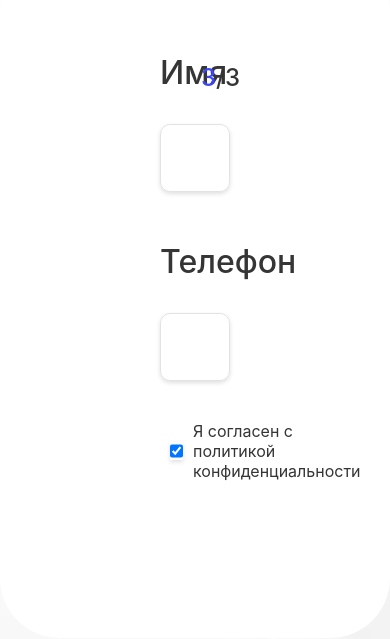
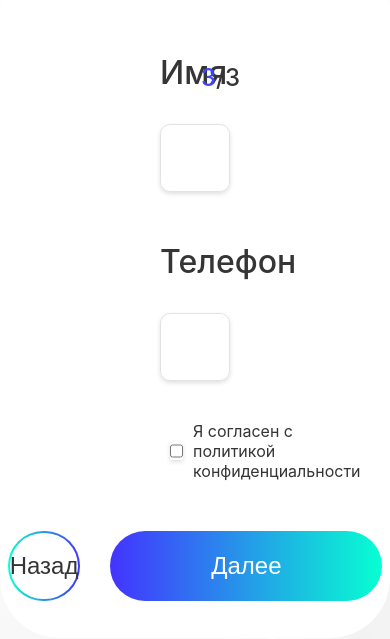
Before and after one commit to Aleksandr-Glebik/lead-pro-group-test-task, a React (Create React App) app: page /3 in a window 390 px wide. Shown: the part 127-766 px from the top of the page. Built offline with nearby package versions, Linux system fonts and the light colour scheme.

Commit message:
feat: add globalState for ThirdPage, inputs: check, phone, name

```diff
--- a/src/components/FormContainer/FormContainer.module.css
+++ b/src/components/FormContainer/FormContainer.module.css
@@ -2,7 +2,7 @@
     width: 100%;
     max-width: 1160px;
     height: 685px;
-    padding: 100px 160px 0;
+    padding: 0 160px 0;
     border-radius: 60px;
     background-color: #FFFFFF;
     position: relative;
@@ -27,3 +27,7 @@
 .page_active {
     color: #3D46FA;
 }
+
+.paddingTop {
+    padding-top: 100px;
+}
--- a/src/components/FormContainer/FormContainer.tsx
+++ b/src/components/FormContainer/FormContainer.tsx
@@ -2,26 +2,37 @@
 import { useEffect, useState } from 'react'
 import styles from './FormContainer.module.css'
 import { Outlet, useLocation } from "react-router-dom"
+import clsx from 'clsx'
 
 const FormContainer = () => {
   const location = useLocation()
-  const [pageNum, setPageNum] = useState<string>('1')
+  const [pageNum, setPageNum] = useState<string | null>('1')
 
   useEffect(() => {
     if (location.pathname.length === 1) {
       setPageNum('1')
+    } else if (location.pathname === '/result') {
+      setPageNum(null)
     } else {
       setPageNum(location.pathname.slice(-1))
     }
   }, [location])
 
   return (
-    <form className={styles.container}>
-      <div className={styles.page}>
-        <span className={styles.page_active}>
-          { pageNum }
-        </span>/3
-      </div>
+    <form className={clsx(
+            styles.container,
+            pageNum ? styles.paddingTop : ''
+          )}
+    >
+      {
+        pageNum && (
+          <div className={styles.page}>
+            <span className={styles.page_active}>
+              { pageNum }
+            </span>/3
+          </div>
+        )
+      }
       <Outlet />
     </form>
   )
--- a/src/components/UI/inputs/InputCheckbox/InputCheckbox.tsx
+++ b/src/components/UI/inputs/InputCheckbox/InputCheckbox.tsx
@@ -1,11 +1,16 @@
-import { useState } from 'react'
+
+import { ActionType } from '../../../../reducer';
+import { useStateContext } from '../../../../rootState';
 import styles from './InputCheckbox.module.css'
 
 const InputCheckbox = () => {
-  const [privacyPolicy, setPrivacyPolicy] = useState(true)
+  const { state, dispatch } = useStateContext()
+  const { check } = state;
 
   const inputHandler = () => {
-    setPrivacyPolicy(prev => !prev)
+    if (dispatch) {
+      dispatch({ type: ActionType.SET_CHECK, payload: !check })
+    }
   }
 
   return (
@@ -14,7 +19,7 @@ const InputCheckbox = () => {
             type="checkbox"
             name="privacyPolicy"
             className={styles.input}
-            checked={privacyPolicy}
+            checked={check}
             onChange={inputHandler}
         />
         <label
--- a/src/components/UI/inputs/InputPhone/InputPhone.tsx
+++ b/src/components/UI/inputs/InputPhone/InputPhone.tsx
@@ -1,12 +1,16 @@
-import { useState } from 'react'
+import { ActionType } from '../../../../reducer';
+import { useStateContext } from '../../../../rootState';
 import styles from './InputPhone.module.css'
 
 const InputPhone = () => {
-  const [phone, setPhone] = useState('')
+  const { state, dispatch } = useStateContext()
+  const { phone } = state;
 
   const inputHandler = (event: React.ChangeEvent<HTMLInputElement>) => {
-    setPhone(event.target.value)
-  }
+    if (dispatch) {
+      dispatch({ type: ActionType.SET_PHONE, payload: event.target.value })
+    }
+  };
 
   return (
     <input
--- a/src/components/UI/inputs/InputText/InputText.tsx
+++ b/src/components/UI/inputs/InputText/InputText.tsx
@@ -1,12 +1,17 @@
-import { useState } from 'react'
+
+import { ActionType } from '../../../../reducer';
+import { useStateContext } from '../../../../rootState';
 import styles from './InputText.module.css'
 
 const InputText = () => {
-  const [name, setName] = useState('')
+  const { state, dispatch } = useStateContext()
+  const { name } = state;
 
   const inputHandler = (event: React.ChangeEvent<HTMLInputElement>) => {
-    setName(event.target.value)
-  }
+    if (dispatch) {
+      dispatch({ type: ActionType.SET_NAME, payload: event.target.value })
+    }
+  };
 
   return (
     <input
--- a/src/pages/ThirdPage/ThirdPage.module.css
+++ b/src/pages/ThirdPage/ThirdPage.module.css
@@ -4,3 +4,13 @@
     align-items: center;
     gap: 30px;
 }
+
+.link {
+    text-decoration: none;
+    width: 100%;
+    height: 100%;
+    display: flex;
+    justify-content: center;
+    align-items: center;
+    color: #353535;
+}
--- a/src/pages/ThirdPage/ThirdPage.tsx
+++ b/src/pages/ThirdPage/ThirdPage.tsx
@@ -1,16 +1,46 @@
+import { useState, useEffect } from "react"
+import { Link } from "react-router-dom"
 import InputContainer from "../../components/InputContainer/InputContainer"
-// import Button from "../../components/UI/Button/Button"
+import Button from "../../components/UI/Button/Button"
 import styles from './ThirdPage.module.css'
+import { useStateContext } from "../../rootState"
 
 const ThirdPage = () => {
+  const [clickable, setClickable] = useState(false)
+  const { state } = useStateContext()
+  const { name, phone, check } = state
+
+  useEffect(() => {
+    if (name && phone && check ) {
+      setClickable(true)
+    }
+  }, [name, phone, check ])
+
   return (
     <>
         <InputContainer label='Имя' type='text'/>
         <InputContainer label='Телефон' type='tel'/>
         <InputContainer type='checked'/>
         <div className={styles.btnContainer}>
-            {/* <Button className='back'>Назад</Button> */}
-            {/* <Button className='forward'>Далее</Button> */}
+            <Button className='back'>
+              <Link to={'/2'} className={styles.link}>
+                Назад
+              </Link>
+            </Button>
+            <Button
+              className='forward'
+              disabled={!clickable ? true : false}
+            >
+              {
+                clickable ? (
+                  <Link to={'/result'} className={styles.link}>
+                    Отправить заявку
+                  </Link>
+                ) : (
+                  'Далее'
+                )
+              }
+            </Button>
         </div>
     </>
   )
--- a/src/reducer.ts
+++ b/src/reducer.ts
@@ -6,7 +6,8 @@ export enum ActionType {
     SET_CITY = 'SET_CITY',
     SET_TEXT = 'SET_TEXT',
     SET_NAME = 'SET_NAME',
-    SET_PHONE = 'ET_PHONE',
+    SET_PHONE = 'SET_PHONE',
+    SET_CHECK = 'SET_CHECK',
 }
 
 export type Action =
@@ -16,6 +17,7 @@ export type Action =
  | { type: ActionType.SET_TEXT, payload: string }
  | { type: ActionType.SET_NAME, payload: string }
  | { type: ActionType.SET_PHONE, payload: string }
+ | { type: ActionType.SET_CHECK, payload: boolean }
 
  export const reducer = (state: IStateContext, action: Action): any => {
     switch (action.type) {
@@ -31,6 +33,8 @@ export type Action =
           return { ...state, name: action.payload }
         case ActionType.SET_PHONE:
           return { ...state, phone: action.payload }
+        case ActionType.SET_CHECK:
+          return { ...state, check: action.payload }
         default:
           return state
       }
--- a/src/rootState.tsx
+++ b/src/rootState.tsx
@@ -8,6 +8,7 @@ export interface IStateContext {
     text: string
     name: string
     phone: string
+    check: boolean
 }
 
 export interface Store {
@@ -21,7 +22,8 @@ const initialState: IStateContext = {
     city: '',
     text: '',
     name: '',
-    phone: ''
+    phone: '',
+    check: false
 }
 
 const MyContext = React.createContext<Store>({ state: initialState, dispatch: () => null })
```
